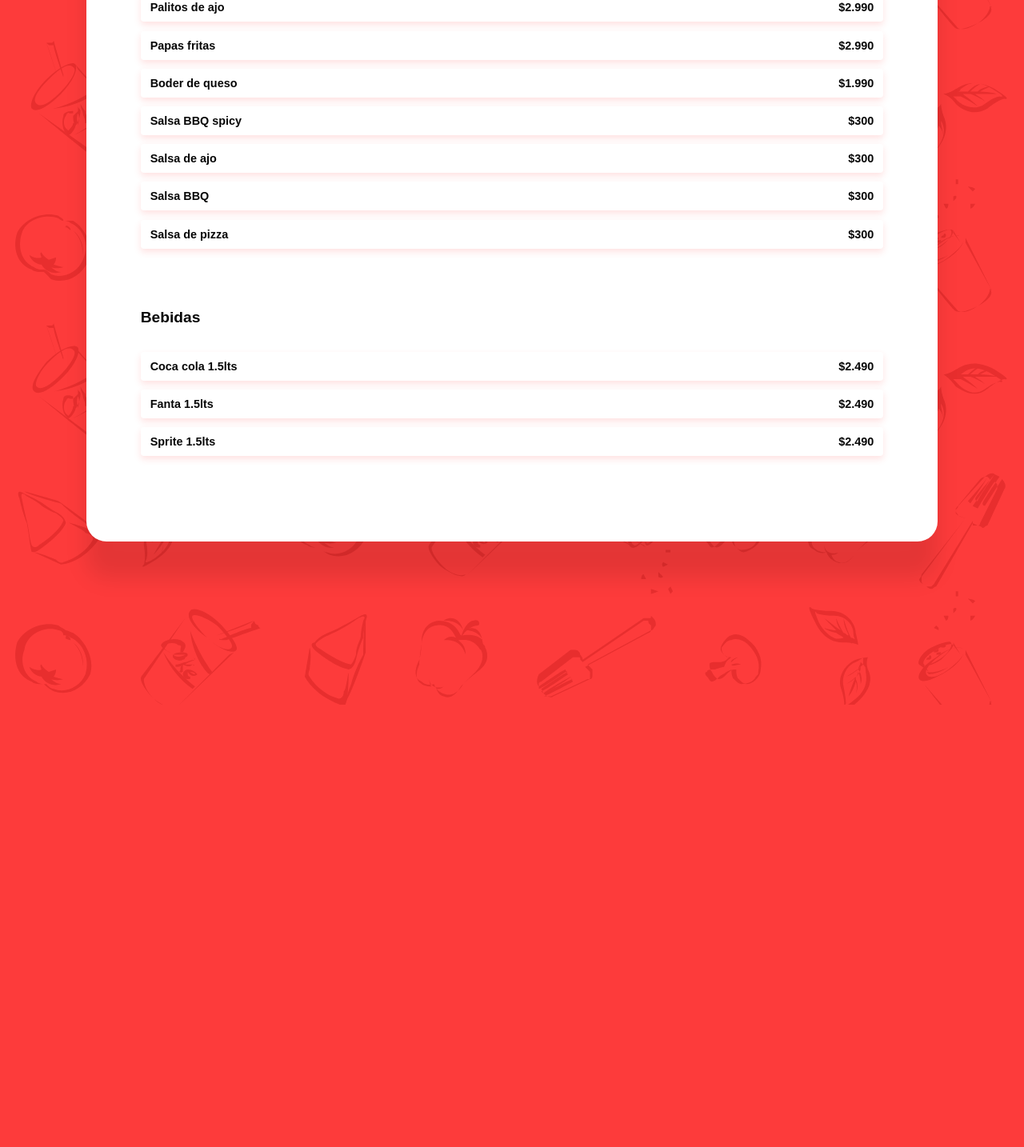
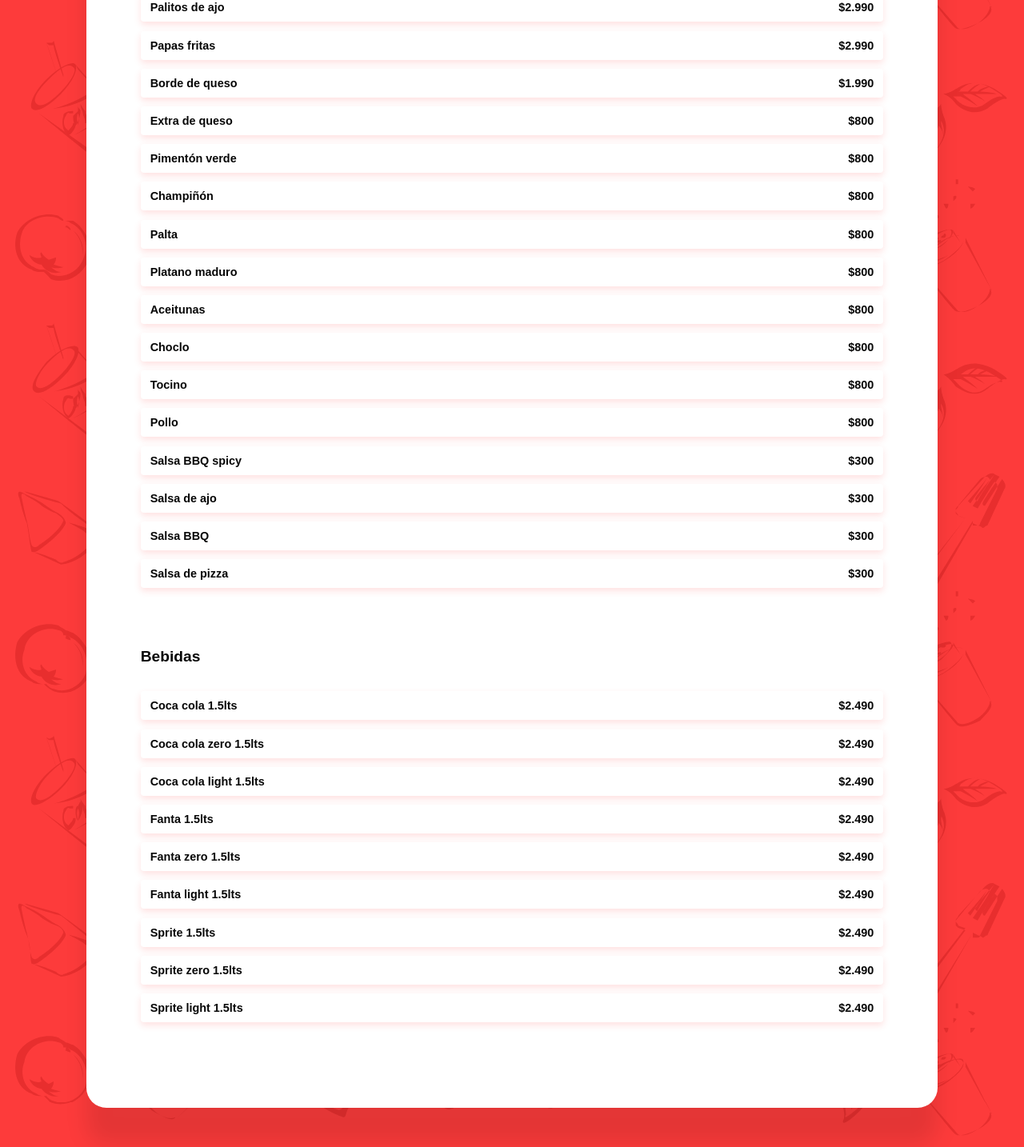
Before and after one commit to rezpo/mealspizza, a React (Create React App) app: page /order in a window 1280 px wide. Shown: the part 3936-5370 px from the top of the page at 80% size. Before the commit the page ends 4817 px from the top, so only its background shows below. Built offline with nearby package versions, Linux system fonts and the light colour scheme; a web font is replaced by a local one.

Commit message:
feat(dr, order): products added

```diff
--- a/src/pages/Order/Order.js
+++ b/src/pages/Order/Order.js
@@ -351,8 +351,62 @@ export default class Order extends Component {
           selectedIndicator: ''
         },
         {
-          name: 'Boder de queso',
+          name: 'Borde de queso',
           price: 1990,
+          isSelected: false,
+          selectedIndicator: ''
+        },
+        {
+          name: 'Extra de queso',
+          price: 800,
+          isSelected: false,
+          selectedIndicator: ''
+        },
+        {
+          name: 'Pimentón verde',
+          price: 800,
+          isSelected: false,
+          selectedIndicator: ''
+        },
+        {
+          name: 'Champiñón',
+          price: 800,
+          isSelected: false,
+          selectedIndicator: ''
+        },
+        {
+          name: 'Palta',
+          price: 800,
+          isSelected: false,
+          selectedIndicator: ''
+        },
+        {
+          name: 'Platano maduro',
+          price: 800,
+          isSelected: false,
+          selectedIndicator: ''
+        },
+        {
+          name: 'Aceitunas',
+          price: 800,
+          isSelected: false,
+          selectedIndicator: ''
+        },
+        {
+          name: 'Choclo',
+          price: 800,
+          isSelected: false,
+          selectedIndicator: ''
+        },
+        {
+          name: 'Tocino',
+          price: 800,
+          isSelected: false,
+          selectedIndicator: ''
+        },
+        {
+          name: 'Pollo',
+          price: 800,
           isSelected: false,
           selectedIndicator: ''
         },
@@ -389,13 +443,49 @@ export default class Order extends Component {
           selectedIndicator: ''
         },
         {
+          name: 'Coca cola zero 1.5lts',
+          price: 2490,
+          isSelected: false,
+          selectedIndicator: ''
+        },
+        {
+          name: 'Coca cola light 1.5lts',
+          price: 2490,
+          isSelected: false,
+          selectedIndicator: ''
+        },
+        {
           name: 'Fanta 1.5lts',
           price: 2490,
           isSelected: false,
           selectedIndicator: ''
         },
         {
+          name: 'Fanta zero 1.5lts',
+          price: 2490,
+          isSelected: false,
+          selectedIndicator: ''
+        },
+        {
+          name: 'Fanta light 1.5lts',
+          price: 2490,
+          isSelected: false,
+          selectedIndicator: ''
+        },
+        {
           name: 'Sprite 1.5lts',
+          price: 2490,
+          isSelected: false,
+          selectedIndicator: ''
+        },
+        {
+          name: 'Sprite zero 1.5lts',
+          price: 2490,
+          isSelected: false,
+          selectedIndicator: ''
+        },
+        {
+          name: 'Sprite light 1.5lts',
           price: 2490,
           isSelected: false,
           selectedIndicator: ''
```
